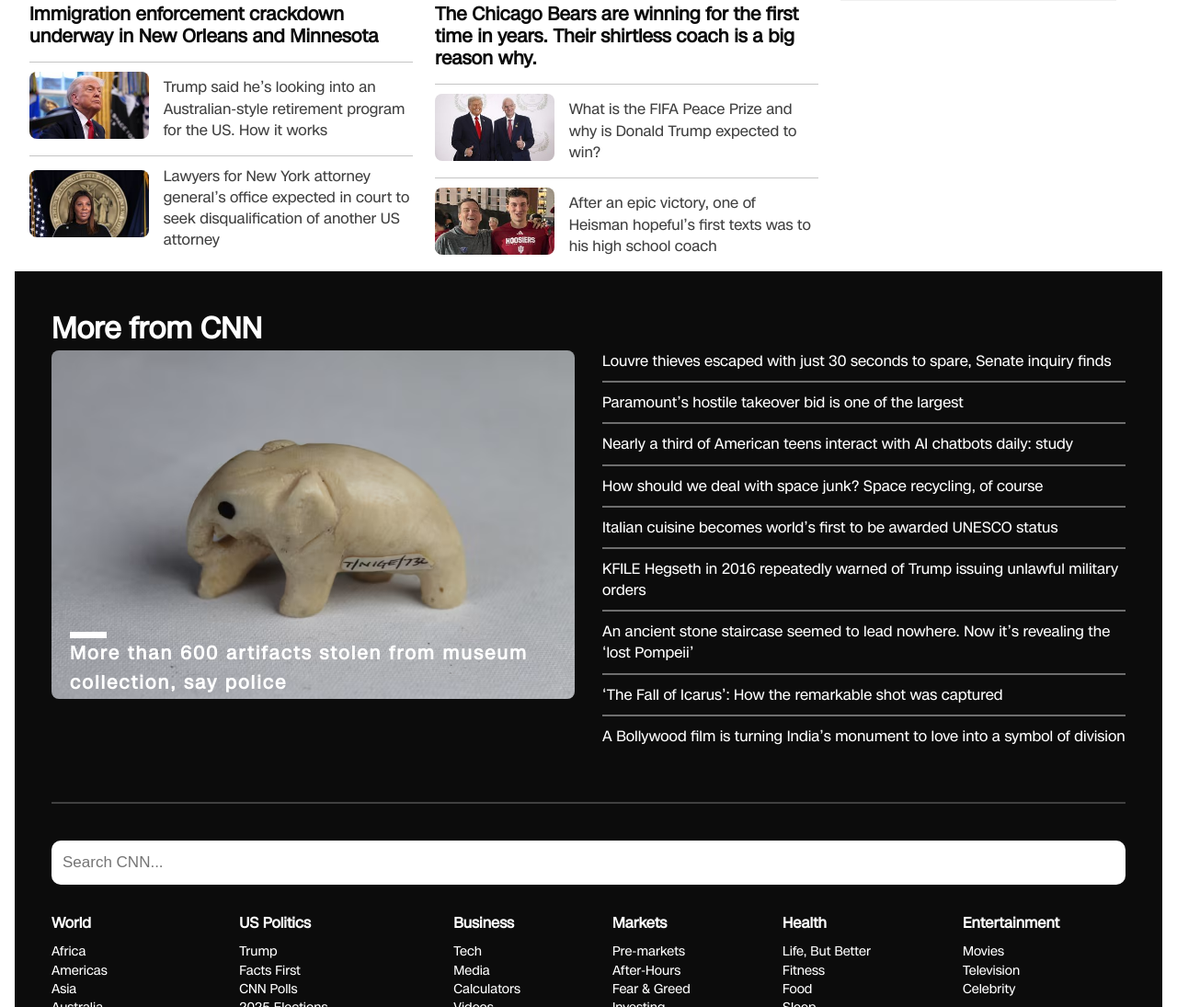
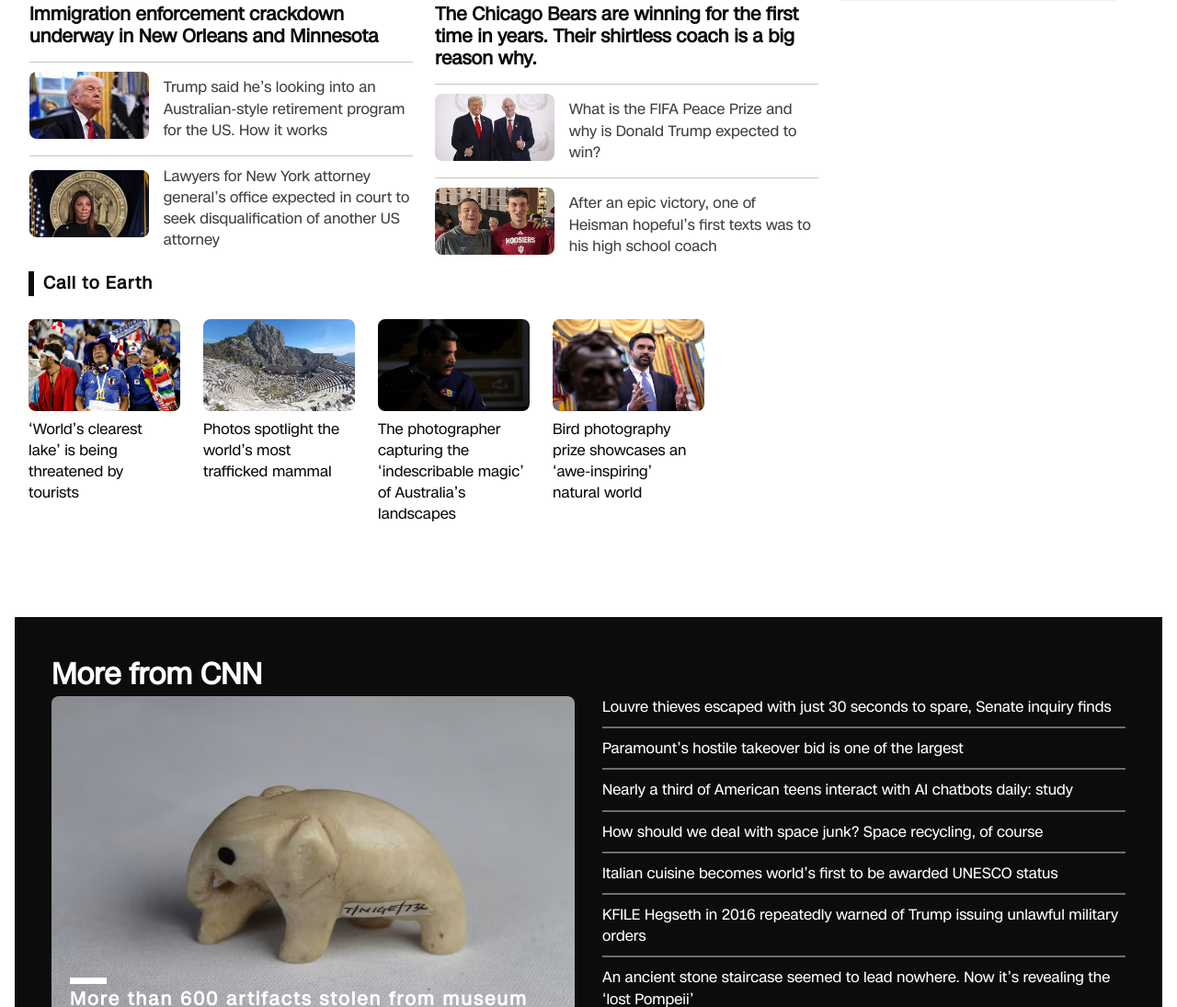
Before and after one commit to Amir-mohammad-ahmady-1234/CNN, a plain HTML site: page index.html in a window 1280 px wide. Shown: the part 2784-3879 px from the top of the page at 92% size. Drawn offline with Linux system fonts and the light colour scheme; files whose address does not match are found by name.

Commit message:
add short news

```diff
--- a/css/styles.css
+++ b/css/styles.css
@@ -324,7 +324,8 @@ li a.listen::before {
 .center-side-cat-news h3,
 .travel-category-news h3,
 .left-other-news-1 h3,
-.right-other-news-2 h3 {
+.right-other-news-2 h3,
+.short-news-container h3 {
   color: var(--theme-primary-color);
   border-left: 6px solid var(--theme-primary-color);
   padding-left: 10px;
@@ -478,6 +479,7 @@ footer {
   background-color: var(--theme-primary-color);
   color: var(--theme-background);
   padding: 40px;
+  margin-top: 100px;
 }
 
 .footer-news {
@@ -542,6 +544,34 @@ footer {
 .news-category h4:hover {
   text-decoration: underline;
   cursor: pointer;
+}
+
+/* short news */
+.short-news-container {
+  display: flex;
+  flex-direction: column;
+  margin-left: 15px;
+}
+
+.short-news {
+  display: flex;
+  gap: 30px;
+  margin-top: 10px;
+}
+
+.short-news-container h3 {
+  letter-spacing: 1px;
+  margin-bottom: 15px;
+}
+
+.short-new-box img {
+  width: 165px;
+  height: 100px;
+}
+
+.short-new-box {
+  max-width: 160px;
+  color: var(--theme-primary-color);
 }
 
 /* ==================== Animations ==================== */
--- a/index.html
+++ b/index.html
@@ -446,6 +446,42 @@
             <img src="" alt="" />
           </div>
         </section>
+
+        <!-- short news -->
+        <section class="short-news-container">
+          <h3>Call to Earth</h3>
+
+          <div class="short-news">
+            <div class="short-new-box">
+              <img
+                src="assets/images/news/short-news/2022-12-05t182031z-1787257919-up1eic51dzcp1-rtrmadp-3-soccer-worldcup-jpn-cro-report.JPG"
+                alt="short-new-image"
+              />
+              <p>‘World’s clearest lake’ is being threatened by tourists</p>
+            </div>
+
+            <div class="short-new-box">
+              <img src="assets/images/news/short-news/gettyimages-532958992.jpg" alt="short-new-image" />
+              <p>Photos spotlight the world’s most trafficked mammal</p>
+            </div>
+
+            <div class="short-new-box">
+              <img src="assets/images/news/categorized-news/c-gettyimages-2247859071.avif" alt="short-new-image" />
+              <p>
+                The photographer capturing the ‘indescribable magic’ of
+                Australia’s landscapes
+              </p>
+            </div>
+
+            <div class="short-new-box">
+              <img src="assets/images/news/main-news/gettyimages-2247835703.avif" alt="short-new-image" />
+              <p>
+                Bird photography prize showcases an ‘awe-inspiring’ natural
+                world
+              </p>
+            </div>
+          </div>
+        </section>
       </main>
 
       <!-- ======= FOOTER ======= -->
```
Also changed, not shown: assets/images/news/short-news/2022-12-05t182031z-1787257919-up1eic51dzcp1-rtrmadp-3-soccer-worldcup-jpn-cro-report.JPG (added), assets/images/news/short-news/gettyimages-532958992.jpg (added).
